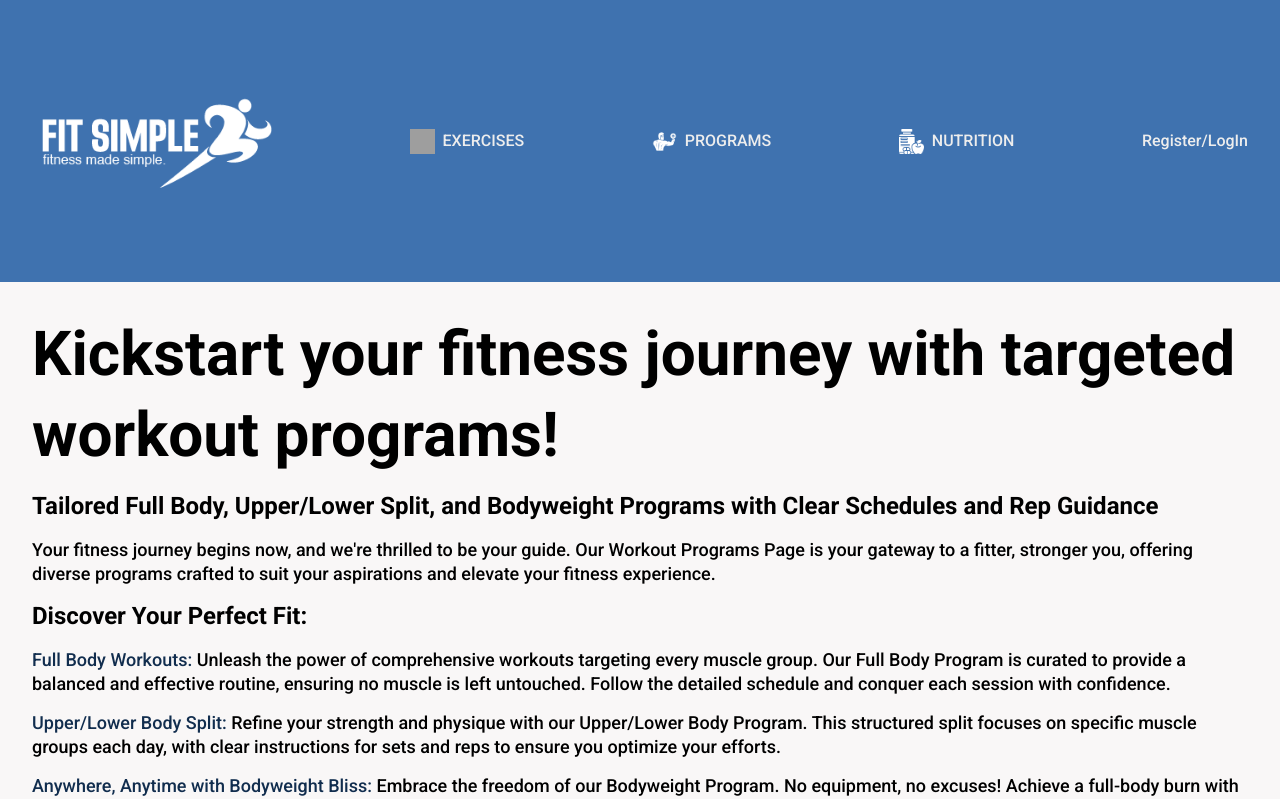
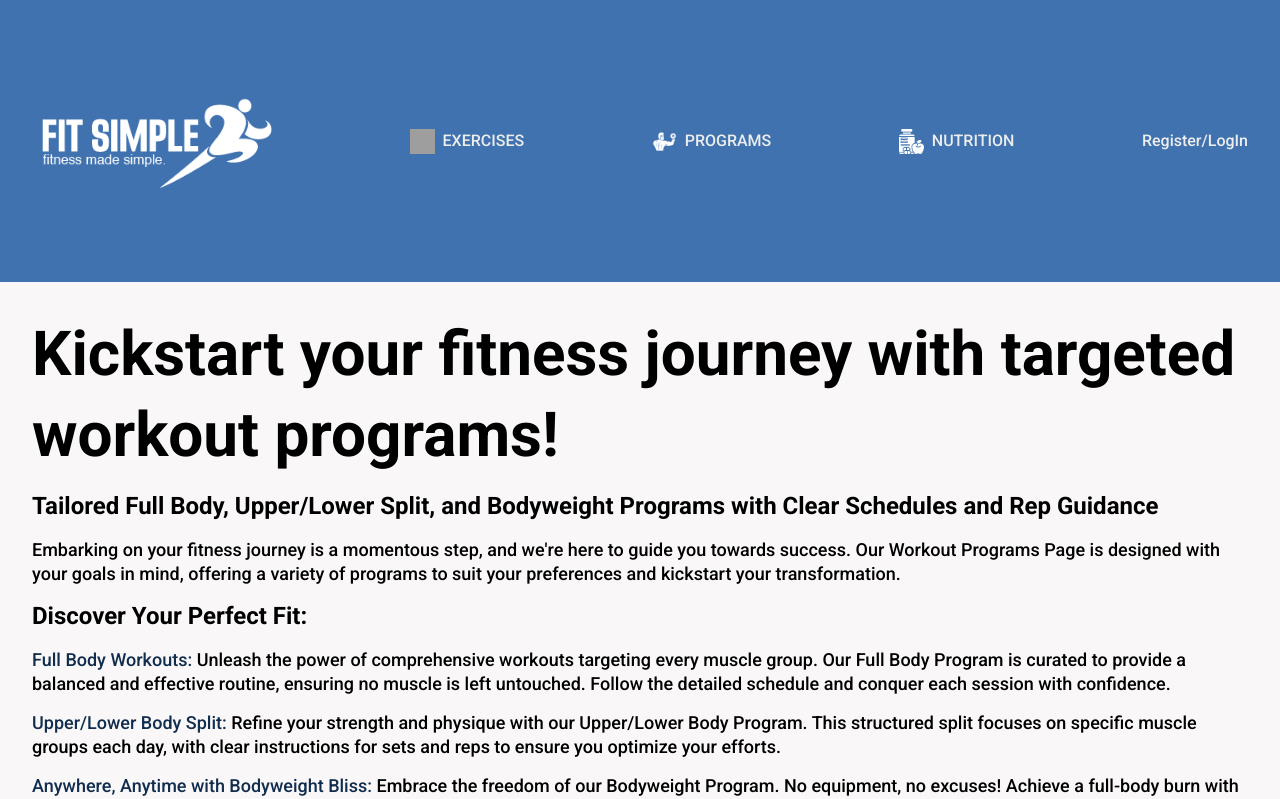
Before and after one commit to JioBautista/my-fitness-plus, a React (Vite) app in the folder app/: page /programs in a window 1280 px wide. Shown: the top 799 px of the page. Built offline with nearby package versions, Linux system fonts and the light colour scheme; no server answers; grey boxes are pictures that could not be loaded.

Commit message:
Update Programs.jsx

```diff
--- a/app/src/pages/Programs.jsx
+++ b/app/src/pages/Programs.jsx
@@ -42,10 +42,10 @@ function Programs({ grabUrl, params }) {
       </h2>
 
       <p>
-        Your fitness journey begins now, and we're thrilled to be your guide.
-        Our Workout Programs Page is your gateway to a fitter, stronger you,
-        offering diverse programs crafted to suit your aspirations and elevate
-        your fitness experience.
+        Embarking on your fitness journey is a momentous step, and we're here to
+        guide you towards success. Our Workout Programs Page is designed with
+        your goals in mind, offering a variety of programs to suit your
+        preferences and kickstart your transformation.
       </p>
 
       <h2>Discover Your Perfect Fit:</h2>
```
